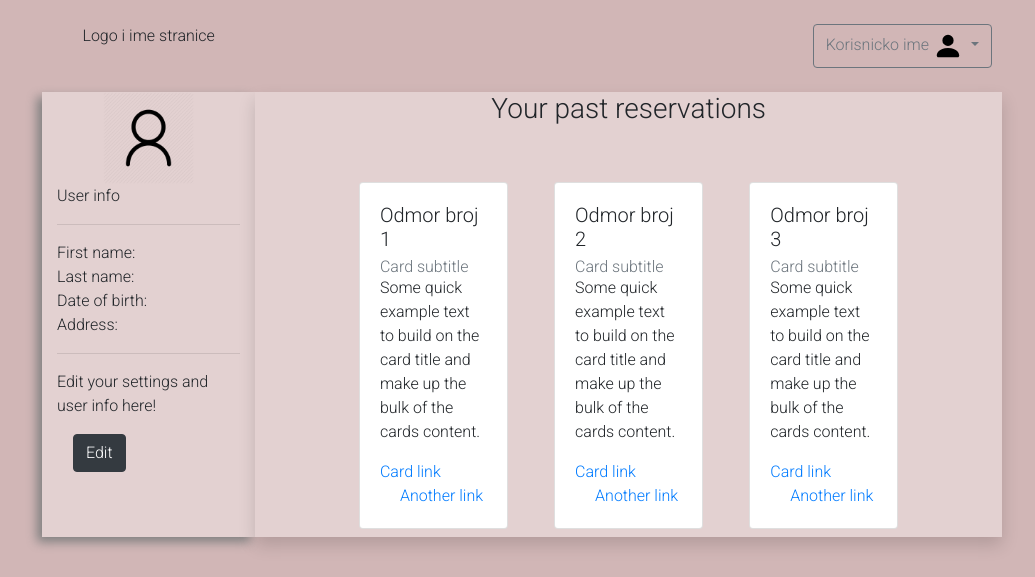
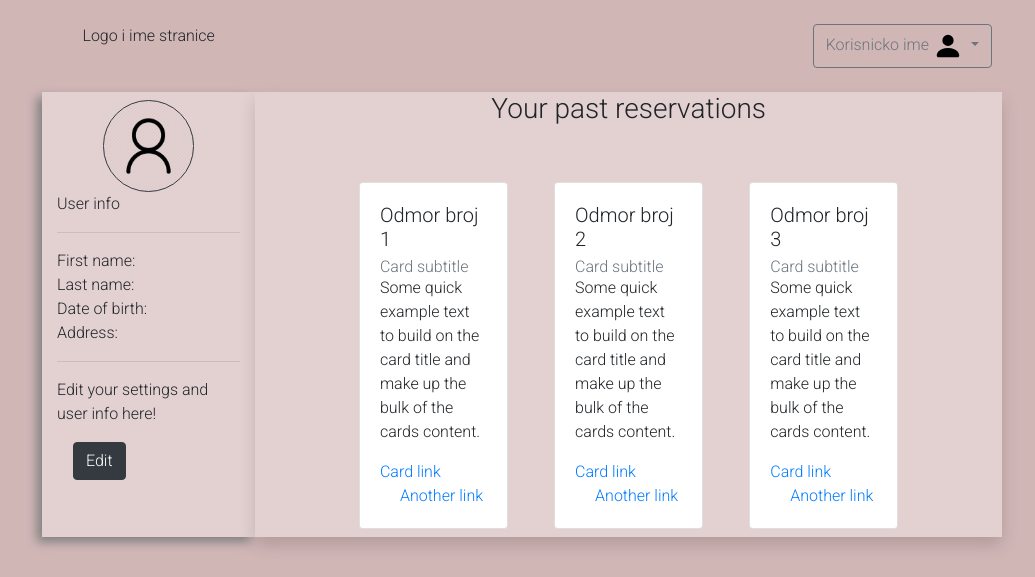
Before and after one commit to tinmarecic6/automatic-octo-spoon, a PHP site: page /user_profile_page.php in a window 1280 px wide. Shown: the top 577 px of the page, without its empty margins (118-1153 px from the left). Run offline with PHP 8.4, Linux system fonts and the light colour scheme.

Commit message:
updated stock image look

```diff
--- a/user_profile_page.php
+++ b/user_profile_page.php
@@ -41,7 +41,7 @@
      <div class="row justify-content-md-center">
        <div class="col col-md-2 text-center user_info ">
         <!--if pic property of user table is empty show stock image-->
-          <img src="media/profil.png" alt="profile_pic" width="50%"><br>
+          <img src="media/profil.png" alt="profile_pic" width="50%" class="mt-2 rounded-circle border border-dark"><br>
           <div class="text-left">
             User info<br>
             <hr>
```
